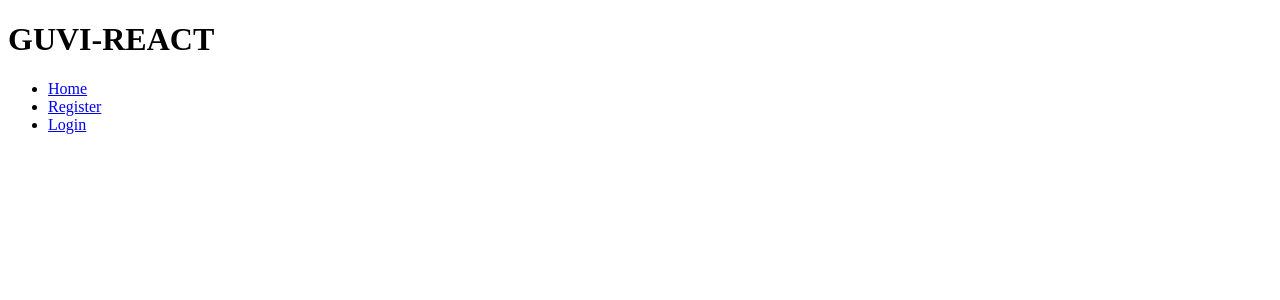
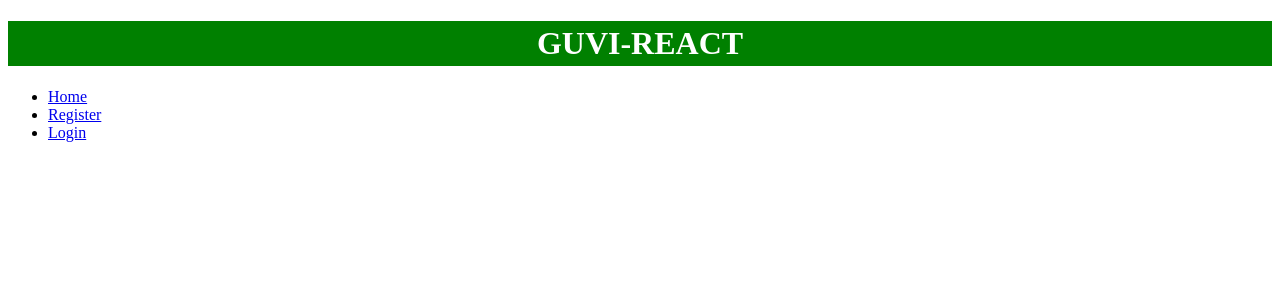
Before and after one commit to githubscientist/re-js-app, a React (Vite) app: page / in a window 1280 px wide. Shown: the top 300 px of the page. Built offline with nearby package versions, Linux system fonts and the light colour scheme.

Commit message:
inline css

```diff
--- a/src/App.jsx
+++ b/src/App.jsx
@@ -11,7 +11,7 @@ const App = () => {
   // jsx
   return (
     <>
-      <h1>GUVI-REACT</h1>
+      <h1 style={{ color:'white', backgroundColor: 'green', padding: '4px', textAlign: 'center' }}>GUVI-REACT</h1>
       <ul>
         {
           menuItems
```
